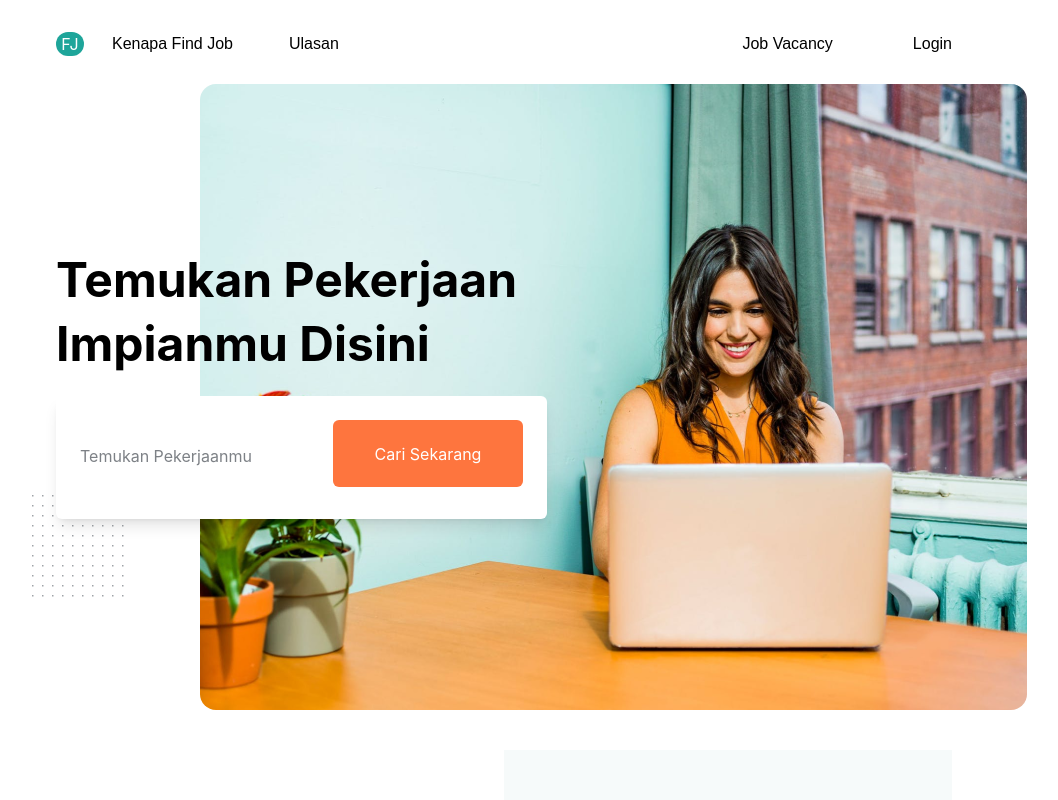
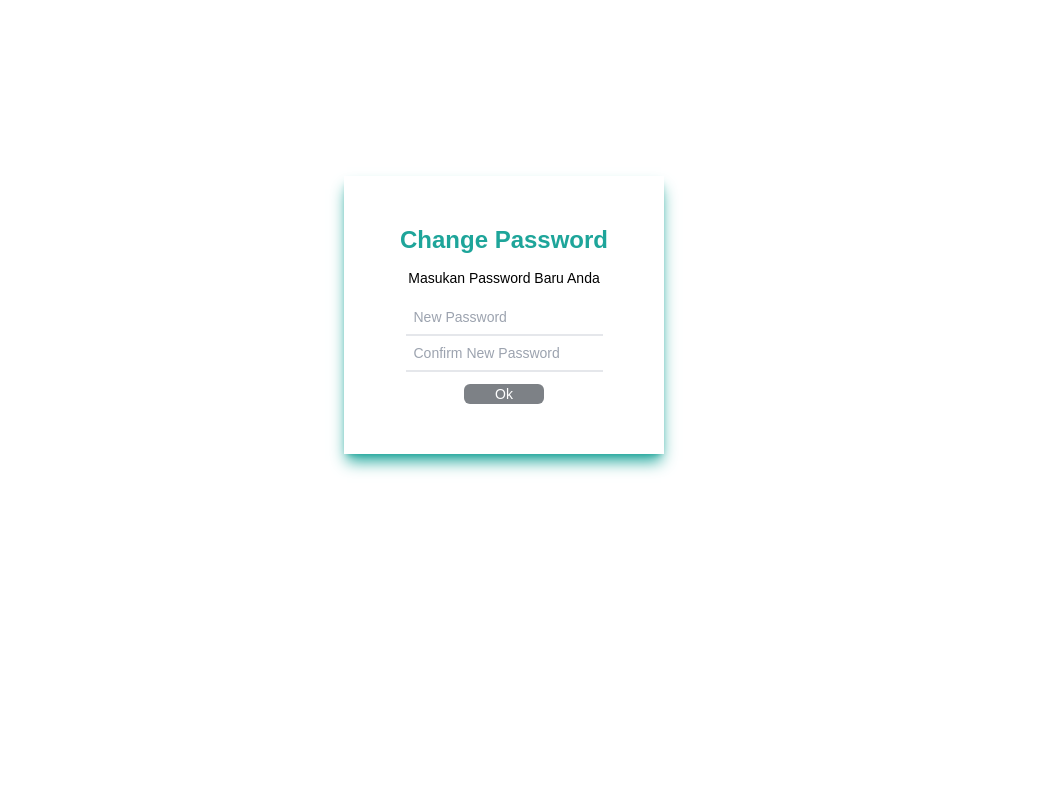
Before and after one commit to gisnaefde/find-job, a React (Create React App) app: page / in a window 1280 px wide. Shown: the top 800 px of the page, without its empty margins (136-1194 px from the left). Built offline with nearby package versions, Linux system fonts and the light colour scheme.

Commit message:
Login Reaguster Change Password

```diff
--- a/src/App.js
+++ b/src/App.js
@@ -1,11 +1,14 @@
 import './App.css';
 import React from 'react';
 import Landing from './Page/Landing';
+import Login from './Page/Login';
+import Register from './Page/Register';
+import ChangePassword from './Page/ChangePassword';
 
 function App() {
   return (
     <div>
-      <Landing></Landing>
+      <ChangePassword/>
     </div>
 
   );
--- /dev/null
+++ b/src/Page/ChangePassword.js
@@ -0,0 +1,19 @@
+import React from "react";
+
+const ChangePassword = () => {
+    return(
+        <div className="mx-auto shadow-lg font-Mulish shadow-green w-1/4 h-90 mt-44">
+            <div className="px-12 py-12 ">
+                <p className="text-center text-2xl font-bold text-green">Change Password</p>
+                <p className="text-center text-sm mt-3">Masukan Password Baru Anda</p>
+                <form className="text-abu mt-3 text-center">
+                    <input className=" border-b-2 h-9 text-sm px-2" type="password" placeholder="New Password"></input>
+                    <input className=" border-b-2 h-9 text-sm px-2 focus:ring-blue-500" type="password" placeholder="Confirm New Password"></input>
+                    <button className="mt-3 w-20 bg-abu text-white text-sm rounded-md">Ok</button>
+                </form>
+            </div>
+        </div>
+    )
+}
+
+export default ChangePassword;
--- /dev/null
+++ b/src/Page/Login.js
@@ -0,0 +1,21 @@
+import React from "react";
+
+const Login = () => {
+    return(
+        <div className="mx-auto shadow-lg font-Mulish shadow-green w-1/4 h-90 mt-44">
+            <div className="px-12 py-12 ">
+                <p className="text-center text-2xl font-bold text-green">Login</p>
+                <p className="text-center text-sm mt-3">Masukan Username dan Password</p>
+                <form className="text-abu mt-3 text-center">
+                    <input className=" border-b-2 h-9 text-sm px-2" type="text" placeholder="Username"></input>
+                    <input className=" border-b-2 h-9 text-sm px-2 focus:ring-blue-500" type="password" placeholder="Password"></input>
+                    <button className="mt-3 w-20 bg-abu text-white text-sm rounded-md">Login</button>
+                </form>
+                <p className="text-center mt-6">Lupa Password</p>
+                <p className="text-center mt-6">Register</p>
+            </div>
+        </div>
+    )
+}
+
+export default Login;
--- /dev/null
+++ b/src/Page/Register.js
@@ -0,0 +1,21 @@
+import React from "react";
+
+const Register = () => {
+    return (
+        <div className="mx-auto shadow-lg font-Mulish shadow-green w-1/4 h-90 mt-44">
+            <div className="px-12 py-12 ">
+                <p className="text-center text-2xl font-bold text-green">Register</p>
+                <p className="text-center text-sm mt-3">Isi Data Diri Anda</p>
+                <form className="text-abu mt-3 text-center">
+                    <input className=" border-b-2 h-9 text-sm px-2" type="text" placeholder="Nama"></input>
+                    <input className=" border-b-2 h-9 text-sm px-2" type="text" placeholder="Email"></input>
+                    <input className=" border-b-2 h-9 text-sm px-2 focus:ring-blue-500" type="password" placeholder="Password"></input>
+                    <button className="mt-3 w-20 bg-abu text-white text-sm rounded-md">Daftar</button>
+                </form>
+                <p className="text-center mt-6">Login</p>
+            </div>
+        </div>
+    )
+}
+
+export default Register;
```
